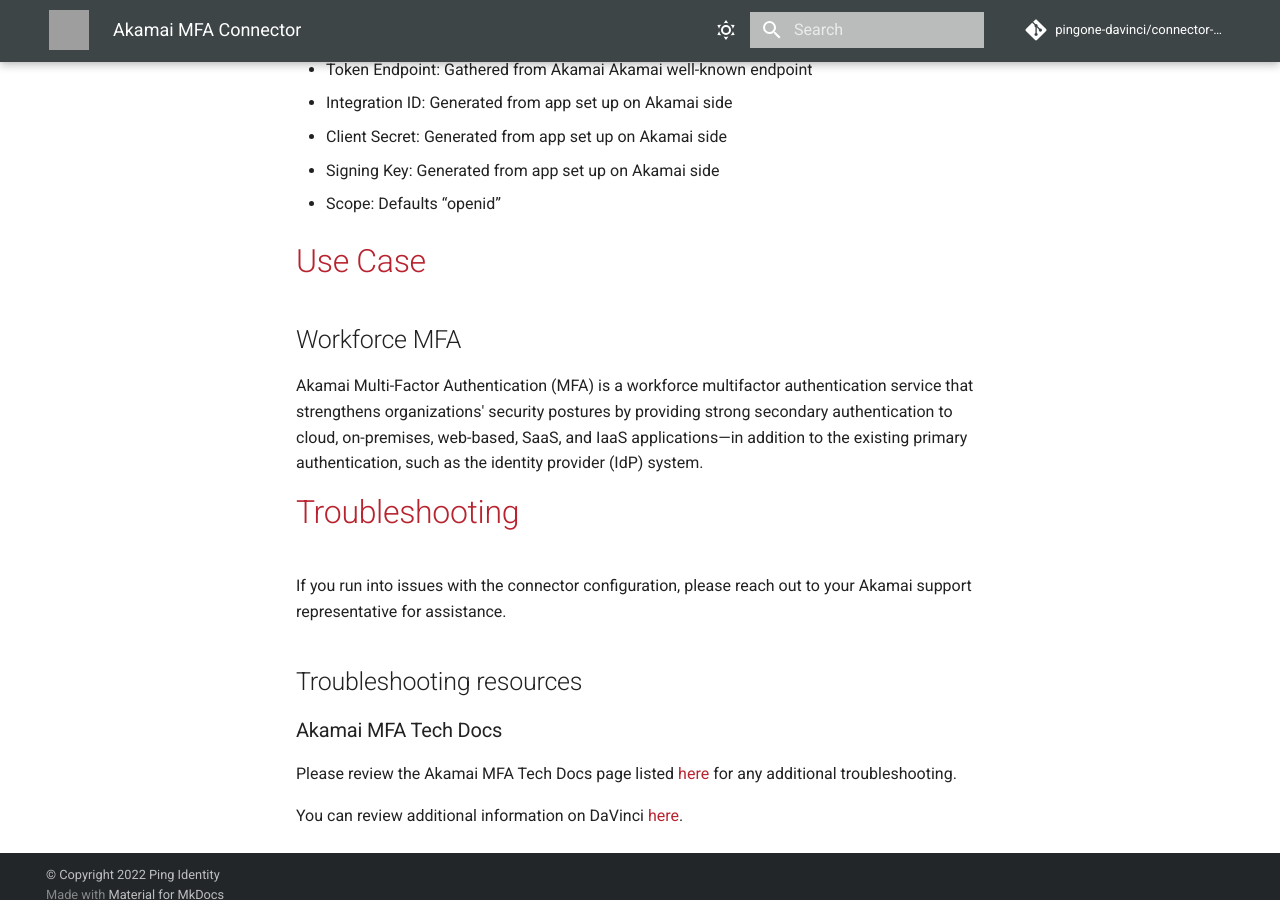
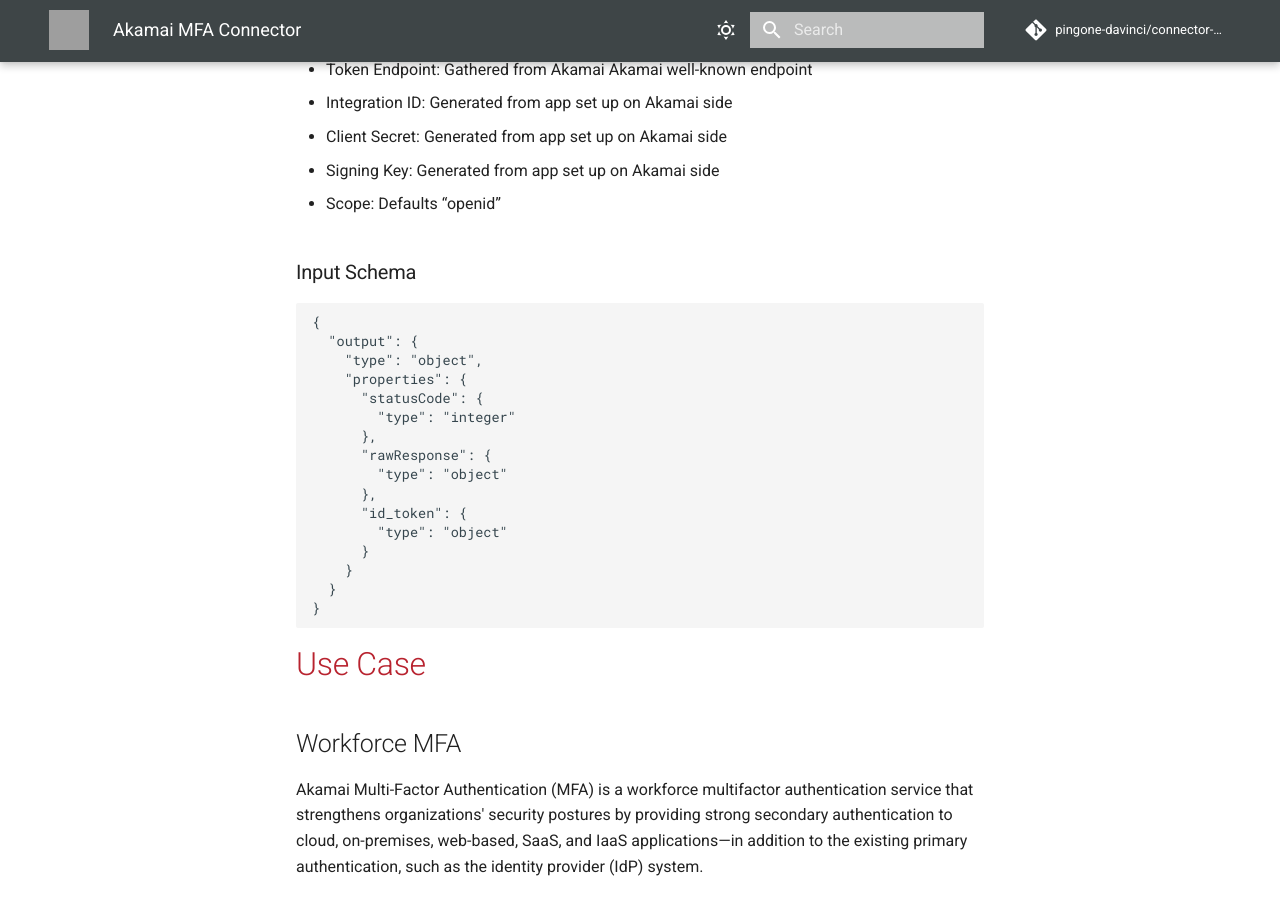
Before and after one commit to pingone-davinci/documentation, an MkDocs documentation site: the page built from docs/akamai-mfa/README.md, in a window 1280 px wide and 900 px high, scrolled down 1926 px. Built offline with MkDocs 1.6.1 and Material for MkDocs 9.7.7, drawn with Linux system fonts in a browser that asks for light colours; comment, search, counter and statistics services are not loaded; grey boxes are pictures that could not be loaded.

Commit message:
Update README.md

````diff
--- a/docs/akamai-mfa/README.md
+++ b/docs/akamai-mfa/README.md
@@ -75,6 +75,27 @@
 
 * Scope: Defaults “openid”
 
+### Input Schema
+
+```
+{
+  "output": {
+    "type": "object",
+    "properties": {
+      "statusCode": {
+        "type": "integer"
+      },
+      "rawResponse": {
+        "type": "object"
+      },
+      "id_token": {
+        "type": "object"
+      }
+    }
+  }
+}
+```
+
 # Use Case
 
 ## Workforce MFA
````
